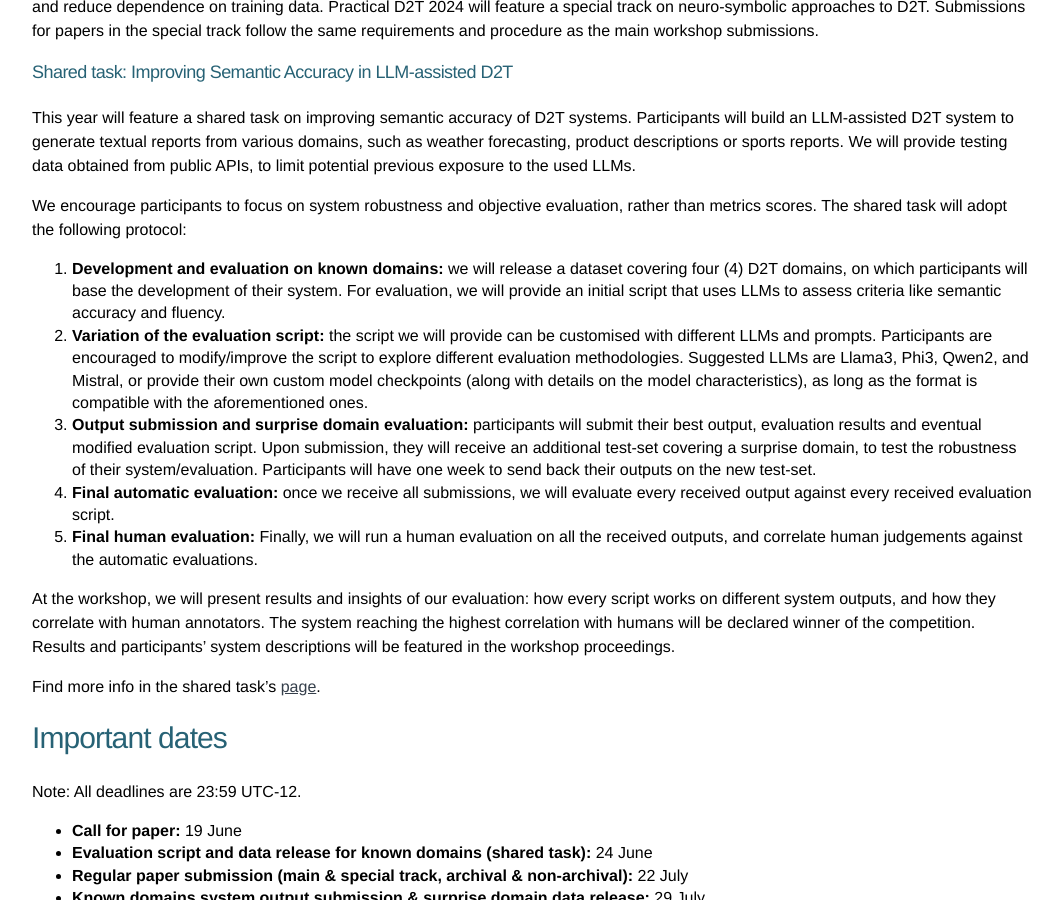
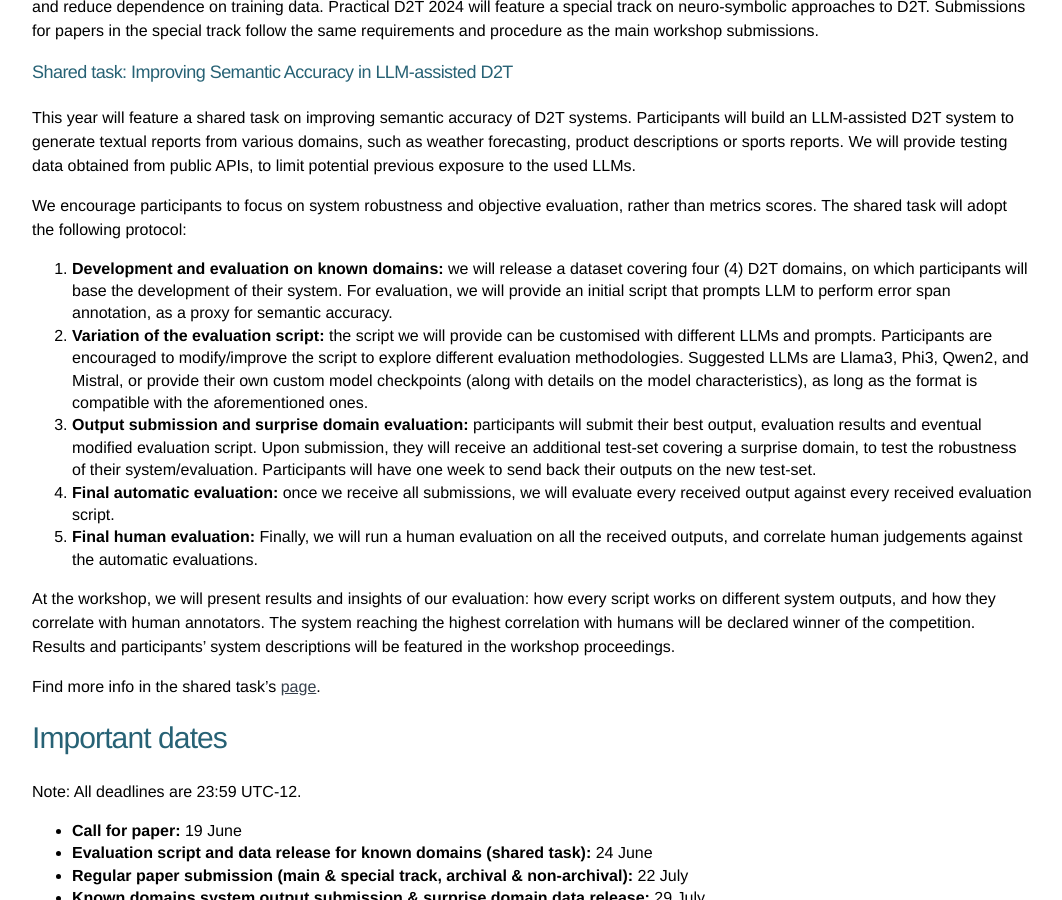
Before and after one commit to practicald2t/practicald2t.github.io, a Jekyll site: the page built from pages/cfp.md, in a window 1280 px wide and 900 px high, scrolled down 705 px. Shown: the whole window, without its empty margins (108-1170 px from the left). Built offline with Jekyll 4.4.1, drawn with Linux system fonts in a browser that asks for light colours.

Commit message:
Update cfp.md

```diff
--- a/pages/cfp.md
+++ b/pages/cfp.md
@@ -34,7 +34,7 @@ This year will feature a shared task on improving semantic accuracy of D2T syste
 
 We encourage participants to focus on system robustness and objective evaluation, rather than metrics scores. The shared task will adopt the following protocol:
 
-1. **Development and evaluation on known domains:** we will release a dataset covering four (4) D2T domains, on which participants will base the development of their system. For evaluation, we will provide an initial script that uses LLMs to assess criteria like semantic accuracy and fluency.
+1. **Development and evaluation on known domains:** we will release a dataset covering four (4) D2T domains, on which participants will base the development of their system. For evaluation, we will provide an initial script that prompts LLM to perform error span annotation, as a proxy for semantic accuracy.
 2. **Variation of the evaluation script:** the script we will provide can be customised with different LLMs and prompts. Participants are encouraged to modify/improve the script to explore different evaluation methodologies.
 Suggested LLMs are Llama3, Phi3, Qwen2, and Mistral, or provide their own custom model checkpoints (along with details on the model characteristics), as long as the format is compatible with the aforementioned ones.
 3. **Output submission and surprise domain evaluation:** participants will submit their best output, evaluation results and eventual modified evaluation script. Upon submission, they will receive an additional test-set covering a surprise domain, to test the robustness of their system/evaluation. Participants will have one week to send back their outputs on the new test-set.
```
